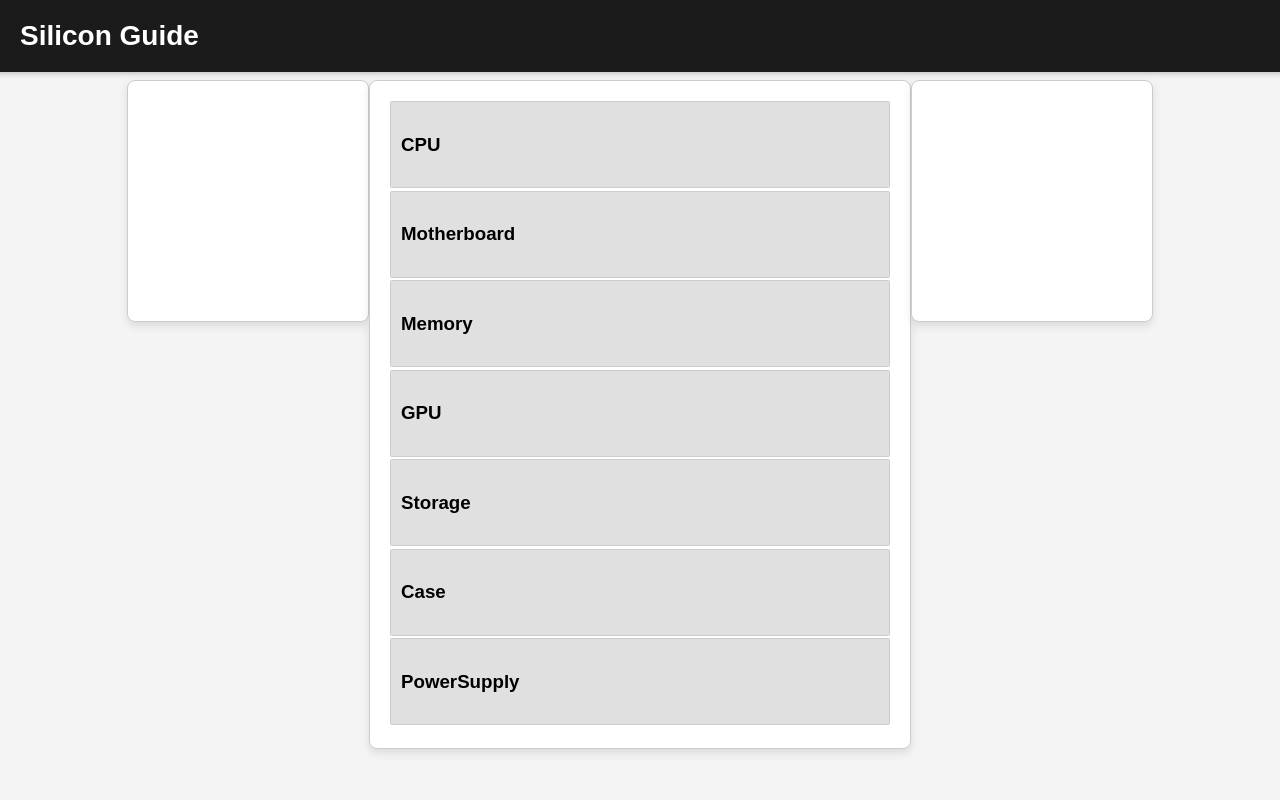
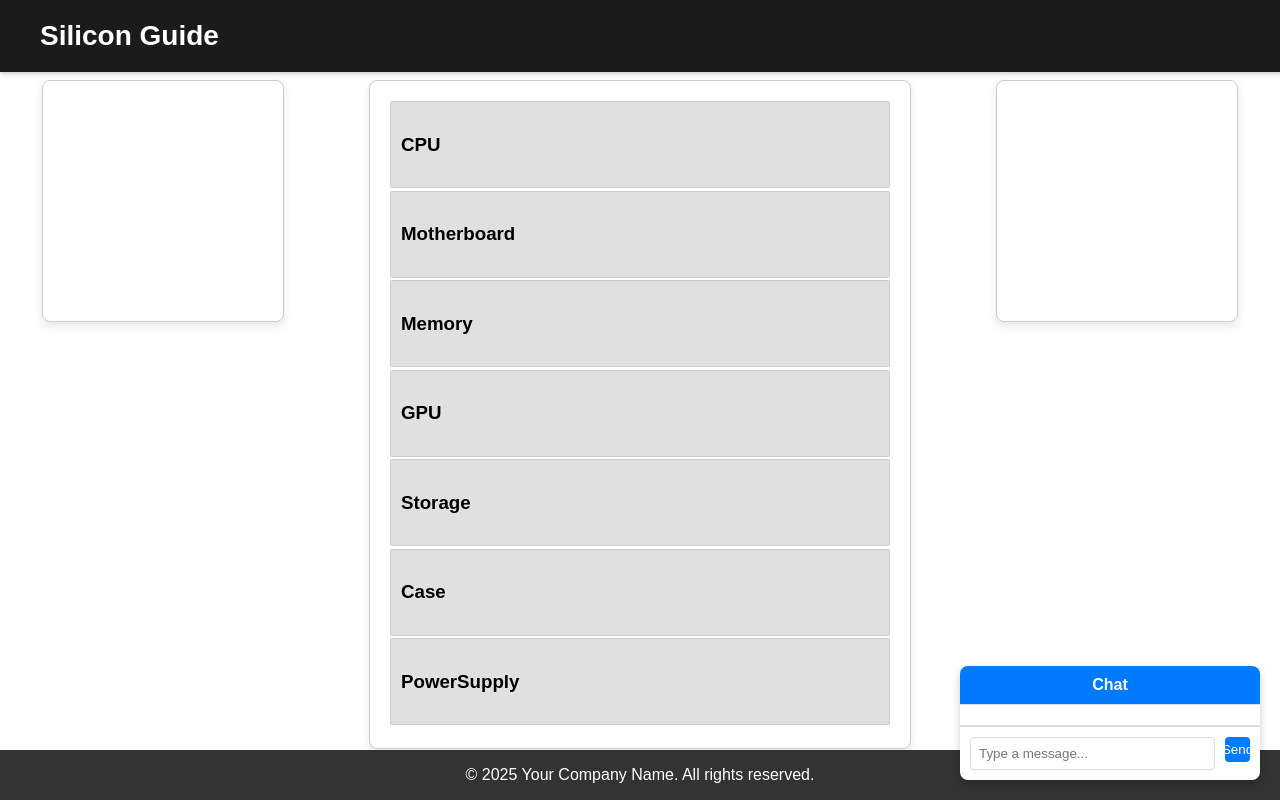
Before and after one commit to jonathanmal1119/SiliconGuide, a React (Vite) app: page / in a window 1280 px wide. Built offline with nearby package versions, Linux system fonts and the light colour scheme.

Commit message:
Fixed Page Layout and added the Chat Querry

```diff
--- a/src/App.css
+++ b/src/App.css
@@ -3,14 +3,47 @@ h3 {
     margin: 0;
 }
 
-body, #root {
+body {
+    margin: 0;
+}
+
+#root {
+    font-family: Arial, sans-serif;
+    background-color: #f4f4f4;
+    min-height: 100vh;
+    display: flex;
+    margin: 0;
+    flex-direction: column; /* Arrange children vertically */
+}
+
+header {
+    background-color: #007bff;
+    color: white;
+    margin: 0;
+    text-align: center;
+}
+
+.main {
+    flex: 1; /* Take up remaining space */
+    display: flex;
+    background-color: #ffffff;
+    flex-direction: Row;
+}
+
+footer {
+    background-color: #333;
+    color: white;
+    text-align: center;
+}
+
+/* body, #root {
     font-family: Arial, sans-serif;
     background-color: #f4f4f4;
     margin: 0;
     min-height: 100vh;
     display: flex;
     justify-content: center;
-}
+} */
 
 .categoryname{
     background-color: #e0e0e0;
@@ -70,8 +103,6 @@ body, #root {
     background-color: gray;
     width:300px;
 }
-
-
 
 .main-header {
     display: flex;
@@ -163,96 +194,67 @@ button {
     background-color: #282c34; /* Example color */
     color: white;
     text-align: center;
-    padding: 1rem 0;
     position: fixed; /* Makes it stick to the bottom */
     bottom: 0;
     width: 100%;
   }
 
-/* Extra
 
-.main-container {
-    display: grid;
-    grid-template-columns: 2fr 1fr;
-    gap: 10px;
-    width: 80%;
-    max-width: 1200px;
-    background-color: white;
-    border: 1px solid #ccc;
-    padding: 20px;
-    border-radius: 8px;
-    margin: auto;
-    margin-top: 80px;
-    box-shadow: 0 4px 10px rgba(0, 0, 0, 0.1);
+
+
+.chat-box {
+    position: fixed; /* Stays in place even when scrolling */
+    bottom: 20px; /* Distance from the bottom of the screen */
+    right: 20px; /* Distance from the right of the screen */
+    width: 300px; /* Set the width of the chat box */
+    max-height: 400px; /* Optional: Limit the height of the chat box */
+    background-color: #ffffff; /* Background color for the chat box */
+    box-shadow: 0px 4px 8px rgba(0, 0, 0, 0.2); /* Add a shadow for better appearance */
+    border-radius: 8px; /* Rounded corners */
+    overflow: hidden; /* Ensure content doesn't overflow */
+    z-index: 1000; /* Ensure it appears above other elements */
+    display: flex;
+    flex-direction: column;
 }
 
-.parts-list .row {
-    background-color: #e0e0e0;
+.chat-header {
+    background-color: #007bff; /* Chat header background color */
+    color: white; /* Chat header text color */
     padding: 10px;
-    border-radius: 1.5px;
-    border: 1px solid #ccc;
-    height: 65px;
-    margin-bottom: 2.5px;
-    display: flex;
-    justify-content: space-around;
-    align-items: center;
+    font-size: 16px;
+    font-weight: bold;
     text-align: center;
+    cursor: pointer; /* Makes it clickable for toggle behavior */
 }
 
-.row:hover {
-    background-color: #d4d4d4;
+.chat-body {
+    flex: 1;
+    padding: 10px;
+    overflow-y: auto; /* Enable vertical scrolling if content exceeds max height */
+    font-size: 14px;
+    border-top: 1px solid #ddd;
+    border-bottom: 1px solid #ddd;
 }
 
-.row-input {
-    width: 60px;
-    padding: 5px;
-    font-size: 1rem;
-    border: 1px solid #ccc;
-    border-radius: 5px;
-    text-align: center;
-    margin-left: auto;
+.chat-input {
+    display: flex;
+    gap: 10px;
+    padding: 10px;
+    border-top: 1px solid #ddd;
 }
 
-.chat-box {
-    background-color: #e0e0e0;
-    padding: 20px;
-    border-radius: 5px;
-    border: 1px solid #ccc;
-    display: flex;
-    align-items: center;
-    justify-content: center;
+.chat-input input {
+    flex: 1;
+    padding: 8px;
+    border: 1px solid #ddd;
+    border-radius: 4px;
 }
 
-.expandable-content {
-    display: none;
-    padding: 5px;
-    background-color: #f9f9f9;
+.chat-input button {
+    padding: 8px 12px;
+    background-color: #007bff;
+    color: white;
+    border: none;
+    border-radius: 4px;
+    cursor: pointer;
 }
-
-.placeholder {
-    display: flex;
-    justify-content: center;
-    align-items: center;
-    height: 50px;
-    background-color: #e0e0e0;
-    border-radius: 5px;
-    animation: pulse 1.5s infinite;
-}
-
-.placeholder p {
-    margin: 0;
-    font-size: 1rem;
-    color: #666;
-}
-
-@keyframes pulse {
-    0% {
-        background-color: #e0e0e0;
-    }
-    50% {
-        background-color: #cccccc;
-    }
-    100% {
-        background-color: #e0e0e0;
-    }
-} */
--- a/src/App.jsx
+++ b/src/App.jsx
@@ -2,20 +2,21 @@ import ComputerPart from './ComputerPart'
 import Header from './Header'
 import Footer from './Footer'
 import './App.css'
-import test from "./Assistant"
+import ChatBox from './Chat'
 
 function App() {
 
   return (
     <>
       <Header/>
+      <div className='main'>
         <div className="prevListContainer">
 
         </div>
         <div className="currentPartsContainer">
 
           <div className="allparts">
-          <ComputerPart partname="CPU" partList={test()}/>
+            <ComputerPart partname="CPU" partList={[]}/>
 
             <ComputerPart partname="Motherboard" partList={[
               {
@@ -98,8 +99,14 @@ function App() {
 
           </ul>
         </div>
+      </div>
 
-      <Footer/>
+      <Footer>
+        yeah
+      </Footer>
+
+      <ChatBox />
+
     </>
   )
 }
--- a/src/Assistant.jsx
+++ b/src/Assistant.jsx
@@ -1,27 +1,41 @@
-// require('dotenv').config({path:'../.env'})
+function ParseResponse(response_json) {
+    if (!response_json) {
+        console.error("Error (ParseResponse): JSON is not valid.");
+        return;
+    }
 
-// Get API KEY
-// import.meta.env.VITE_OPENAI_API_KEY
+    // Check if 'responses' exists and is an array
+    if (!response_json.responses || !Array.isArray(response_json.responses)) {
+        console.error("Error (ParseResponse): 'responses' is missing or not an array.");
+        return;
+    }
 
+    // Iterate over and process only the 'assistant' responses
+    response_json.responses.forEach((resp) => {
+        if (resp.startsWith("assistant >")) {
+            const jsonString = resp.replace("assistant >", "").trim();
 
-function test(){
+            try {
+                // Parse the JSON string
+                const parsedData = JSON.parse(jsonString);
 
-    return [
-        {
-            id:0,
-            name:"Ryzen 9 7900x",
-            price:100,
-            link:"https://www.youtube.com/",
-            estimated_watts:105
-        },
-        {
-            id:1,
-            name:"Chat2",
-            price:0,
-            link:"",
-            estimated_watts:0
-        },
-    ];
+                // If it contains 'parts', log each part
+                if (parsedData.parts && Array.isArray(parsedData.parts)) {
+                    parsedData.parts.forEach((part, partIndex) => {
+                        console.log(`Part ${partIndex + 1}:`);
+                        console.log(`  Name: ${part.name}`);
+                        console.log(`  Price: $${part.price}`);
+                        console.log(`  Link: ${part.link}`);
+                        console.log(`  Estimated Wattage: ${part.estimated_wattage}W`);
+                    });
+                } else {
+                    console.error("Error (ParseResponse): No 'parts' found in assistant response.");
+                }
+            } catch (error) {
+                console.error("Error parsing JSON in assistant response:", error);
+            }
+        }
+    });
 }
 
-export default test
+export default ParseResponse;
--- /dev/null
+++ b/src/Chat.jsx
@@ -0,0 +1,68 @@
+import React, { useState } from "react";
+import ParseResponse from "./Assistant"
+
+const ChatBox = () => {
+  const [messages, setMessages] = useState([]);
+  const [input, setInput] = useState("");
+
+  const handleSend = async () => {
+    if (input.trim() === "") return;
+
+    try {
+        // Send the user's query to the backend
+        const response = await fetch("http://localhost:40006/ask", {
+            method: "POST",
+            headers: {
+                "Content-Type": "application/json",
+            },
+            body: JSON.stringify({ query: input }),
+        });
+
+        const data = await response.json();
+
+        // Check if there was an error
+        if (response.ok) {
+            // Display the responses from OpenAI
+            // if (data.responses && data.responses.length > 0) {
+            //     responseContainer.innerHTML = `<ul>${data.responses
+            //         .map((resp) => `<li>${resp}</li>`)
+            //         .join("")}</ul>`;
+            // } else {
+            //     responseContainer.textContent = "No response received.";
+            // }
+            ParseResponse(data);
+
+        }
+    } catch (error) {
+        console.error("Error:", error);
+    }
+
+    setInput(""); // Clear the input field
+  };
+
+  return (
+    <div className="chat-box">
+      <div className="chat-header">Chat</div>
+      <div className="chat-body">
+        {messages.map((message, index) => (
+          <div
+            key={index}
+            className={`message ${message.sender === "user" ? "user" : "bot"}`}>
+            {message.text}
+          </div>
+        ))}
+      </div>
+      <div className="chat-input">
+        <input
+          type="text"
+          placeholder="Type a message..."
+          value={input}
+          onChange={(e) => setInput(e.target.value)}
+        />
+        <button onClick={handleSend}>Send</button>
+      </div>
+    </div>
+  );
+};
+
+export default ChatBox;
--- a/src/Footer.jsx
+++ b/src/Footer.jsx
@@ -1,9 +1,9 @@
 function Footer() {
     return (
         <>
-        {/* <footer className="main-footer">
+        <footer className="main-footer">
             <p>© {new Date().getFullYear()} Your Company Name. All rights reserved.</p>
-        </footer> */}
+        </footer>
         </>
     );
 }
```
Lines whose indentation alone changed are shown as unchanged.
